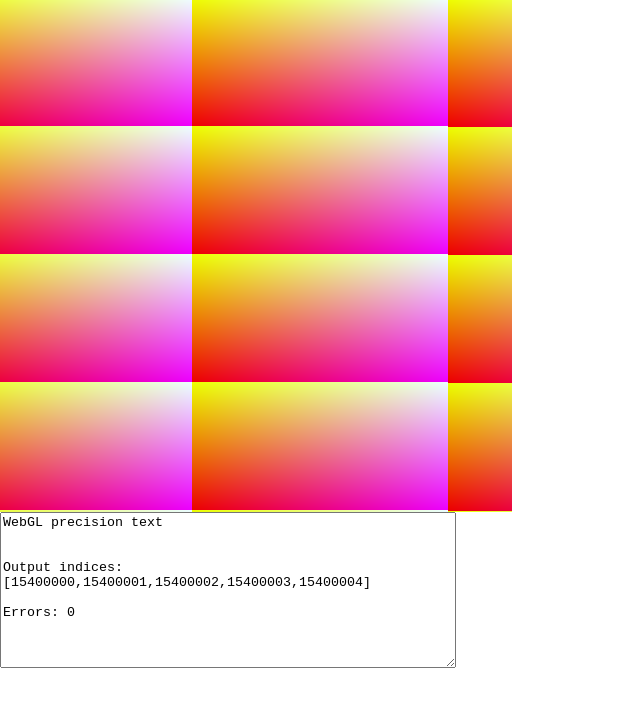
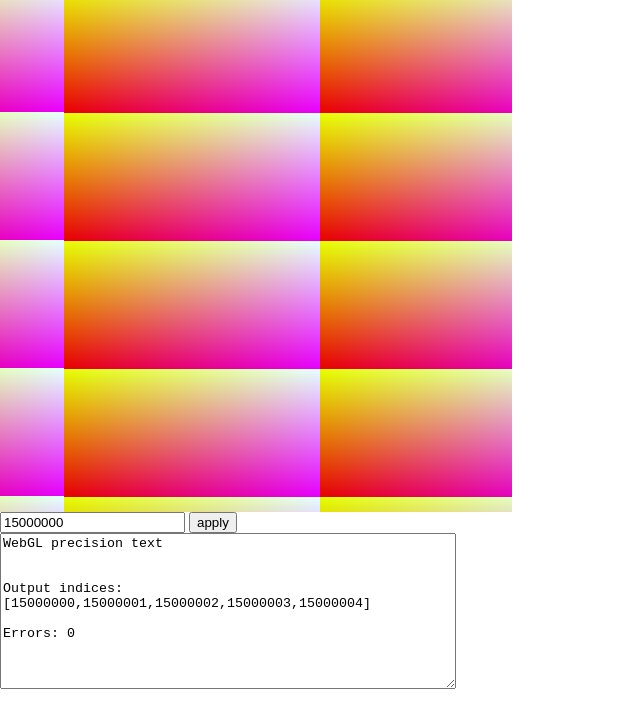
Before and after one commit to kasm/geom, a plain HTML site: page test_webgl2.html in a window 1280 px wide. Shown: the whole page, without its empty margins (0-640 px from the left). Drawn offline with Linux system fonts and the light colour scheme.

Commit message:
add update feature to the webgl test

```diff
--- a/test_webgl2.html
+++ b/test_webgl2.html
@@ -14,12 +14,18 @@
     <!-- <canvas id="glCanvas" width="4096" height="4096"></canvas> -->
     <canvas id="glCanvas" width="512" height="512"></canvas>
     <div>
+        <div id="sdsfsf"><input type="number" id="addition" value="15000000"> <button id="apply">apply</button></div>
         <textarea id="text" style="width: 450px; height: 150px"></textarea>
     </div>
     <script>
         let addition = 15400000
+        let addEl = document.getElementById('addition')
+        document.getElementById('apply').onclick = function() {
+
+            draw()
+        }
         let text = document.getElementById('text')
-        text.value = 'WebGL precision text\n\n'
+
         function initWebGL() {
             const canvas = document.getElementById('glCanvas');
             const gl = canvas.getContext('webgl');
@@ -134,9 +140,18 @@
             ])
 
 
+
             let  nSquares = xSquares * ySquares
+
+            function draw() { //                                                                                    DRAW
+text.value = 'WebGL precision text\n\n'
+                addition = addEl.value
+                addition = parseInt(addition)
             //
             let squareVeritices = new Float32Array(nSquares * 6 * 2);
+
+
+
             let aIDs = new Float32Array(nSquares * 6 * 2 );
             for (let i=0; i< ySquares; i++) {
                 for (let j=0; j< xSquares; j++) {
@@ -238,13 +253,6 @@
             gl.readPixels(0, 0, gl.canvas.width, gl.canvas.height, gl.RGBA, gl.UNSIGNED_BYTE, outputArray);
 
 
-            // from our app
-            //         const id = ( this.pixelBuffer[ 0 ] << 16 ) | ( this.pixelBuffer[ 1 ] << 8 ) | ( this.pixelBuffer[ 2 ] );
-
-            function decodeValue(x, y, z) {
-                let r = (x << 16 | y << 8 | z)
-                return r
-            }
 
 
             let r = []
@@ -279,6 +287,19 @@
             text.value += '\n\nErrors: ' + errors
             console.log('errors ', errors);
 
+
+        } // draw
+
+            draw()
+            // from our app
+            //         const id = ( this.pixelBuffer[ 0 ] << 16 ) | ( this.pixelBuffer[ 1 ] << 8 ) | ( this.pixelBuffer[ 2 ] );
+
+            function decodeValue(x, y, z) {
+                let r = (x << 16 | y << 8 | z)
+                return r
+            }
+
+
         }
     </script>
 </body>
```
